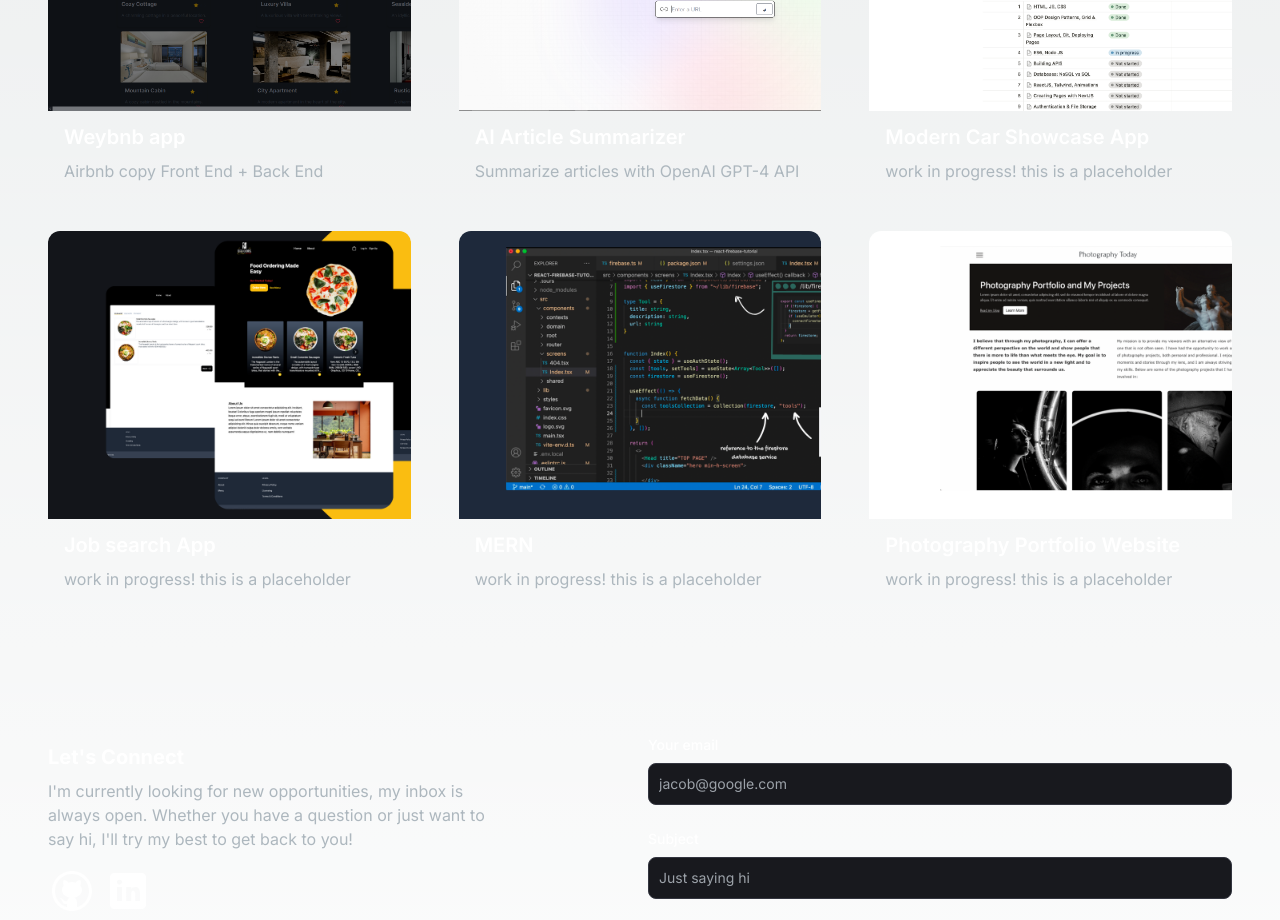
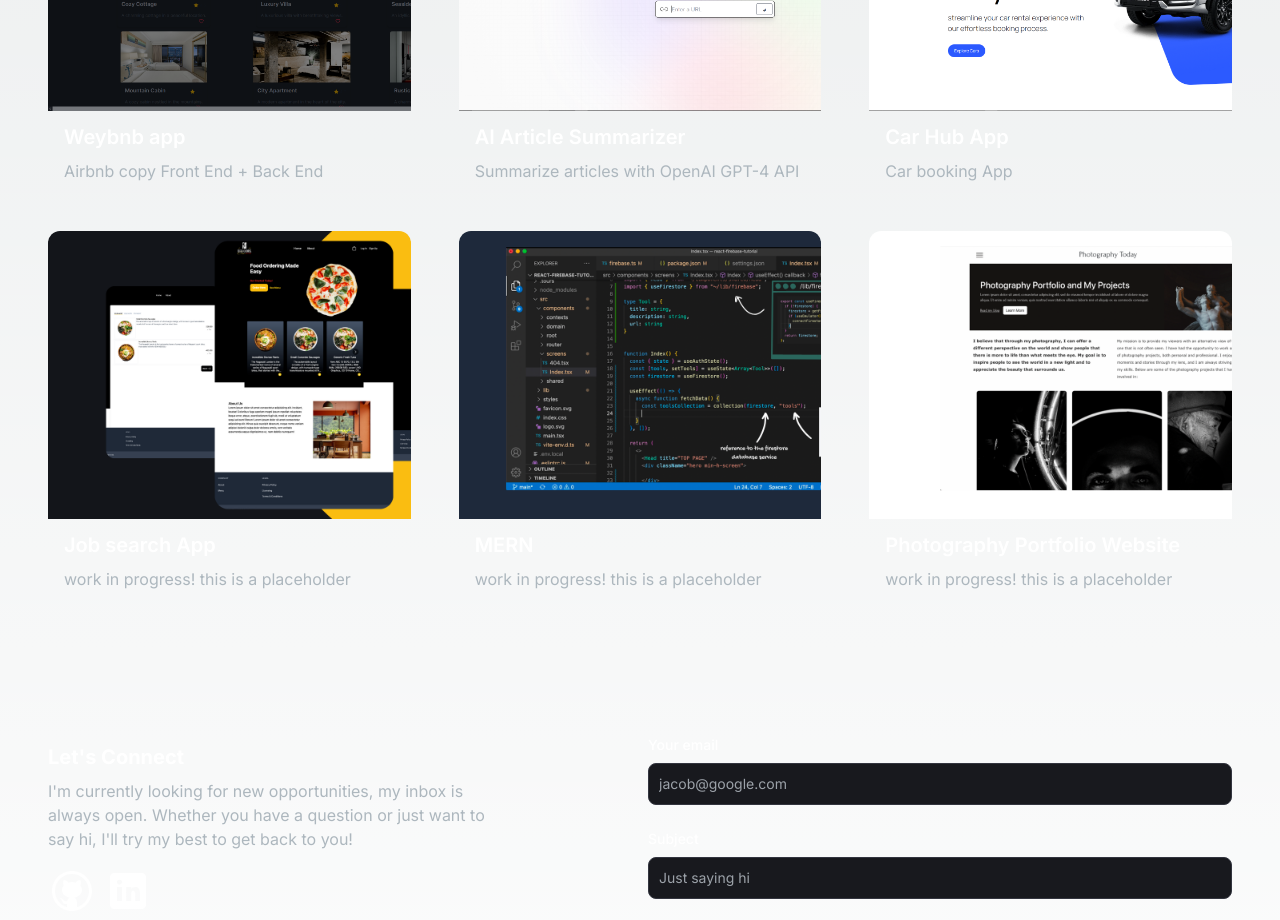
Before and after one commit to Desko95/portfolio-website, a Next.js app: page / in a window 1280 px wide. Shown: the part 2300-3220 px from the top of the page. Built offline with nearby package versions, Linux system fonts and the light colour scheme.

Commit message:
added car hub project

```diff
--- a/app/components/ProjectsSection.jsx
+++ b/app/components/ProjectsSection.jsx
@@ -52,12 +52,12 @@ const projectsData = [
   },
   {
     id: 6,
-    title: "Modern Car Showcase App",
-    description: "work in progress! this is a placeholder",
+    title: "Car Hub App",
+    description: "Car booking App",
     image: "/images/projects/6.png",
     tag: ["All", "Web"],
-    gitUrl: "/",
-    previewUrl: "/",
+    gitUrl: "https://github.com/Desko95/car_showcase",
+    previewUrl: "https://car-showcase-qlqa.onrender.com/",
   },
   {
     id: 7,
```
Also changed, not shown: public/images/projects/6.png, public/images/projects/x6.png (added).
